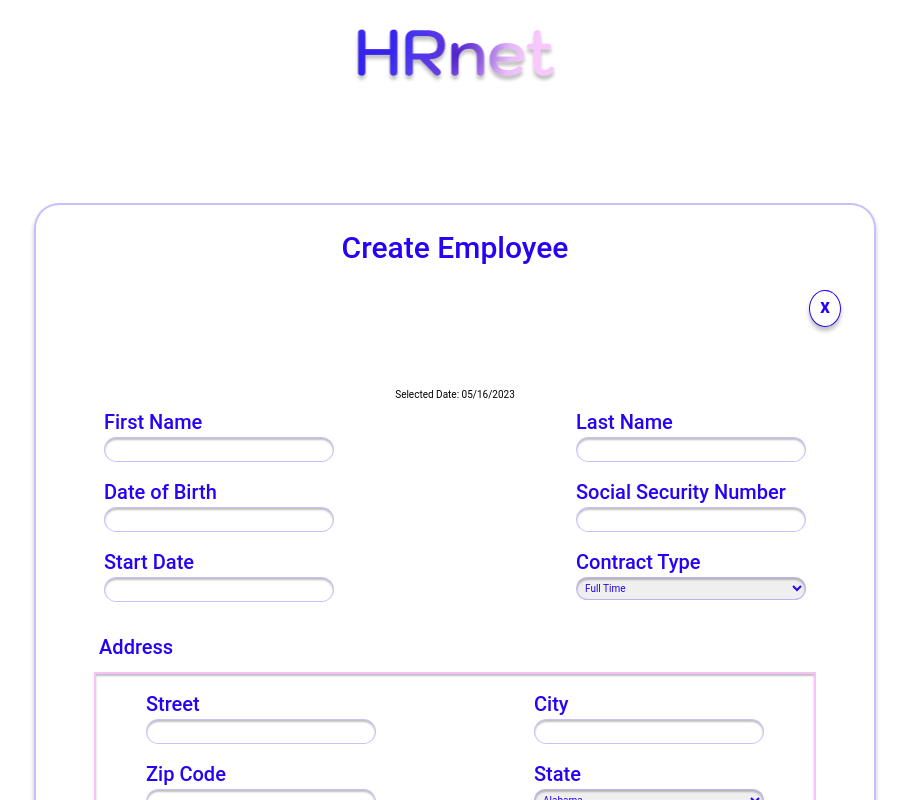
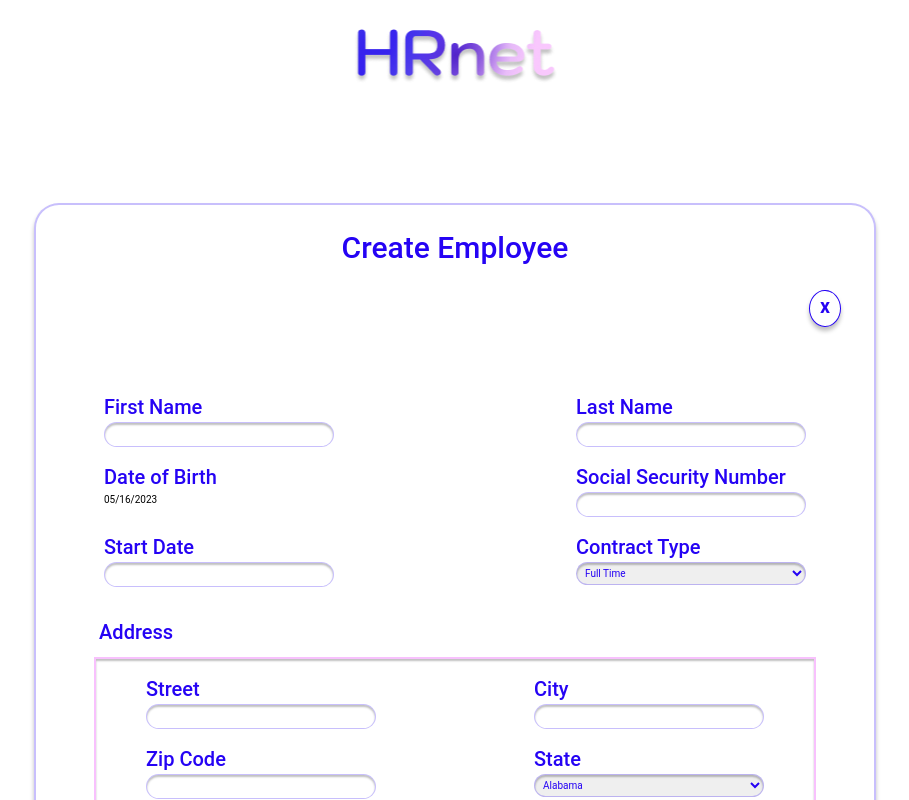
Before and after one commit to Nekochan977/project-14-wealth-health-frontend, a React (Create React App) app: page / in a window 1280 px wide. Both pictures are taken after a click on the button "Create new employee". Shown: the top 800 px of the page, without its empty margins (185-1094 px from the left). Built offline with nearby package versions, Linux system fonts and the light colour scheme; a web font is replaced by a local one.

Commit message:
finalization of calendar logic

```diff
--- a/src/components/calendar/Calendar.jsx
+++ b/src/components/calendar/Calendar.jsx
@@ -5,14 +5,17 @@ import {number} from "prop-types";
 
 const weekDays = ["Mon", "Tue", "Wen", "Thu", "Fri", "Sat", "Sun" ]
 
-// export const getDateValue = (e, value = new Date()) => {
-//     const date = setDate(value, e.target.innerHTML)
-//     const formatedDate = format(date, "P")
-//     console.log(formatedDate)
-// }
+
 
 
 const Calendar = ({className, value = new Date(), onChange}) => {
+    const [openCalendar, setOpenCalendar] = useState(false)
+
+    const [currentDate, setCurrentDate] = useState(new Date())
+
+    const showCalendar = () => {
+        setOpenCalendar((openCalendar)=> true)
+    }
 
     const startDate = startOfMonth(value)
     const endDate = endOfMonth(value)
@@ -32,10 +35,13 @@ const Calendar = ({className, value = new Date(), onChange}) => {
         console.log(value)
         console.log(index)
         console.log(date)
+        setCurrentDate(date)
+        setOpenCalendar(false)
     }
 
     return(
-
+        <div>
+        {openCalendar === true ?
             <div className={className}>
                 <div className={"grid grid-cols-7 items-center justify-center text-center"}>
                     <Cell className={"top-cell"} onClick={prevYear}>{"<<"}</Cell>
@@ -63,6 +69,14 @@ const Calendar = ({className, value = new Date(), onChange}) => {
                     })}
                 </div>
             </div>
+            :
+            <div>
+                <p onClick={showCalendar}>{format(currentDate, "P")}</p>
+            </div>
+        }
+        </div>
+
+
     )
 }
 
--- a/src/components/modal/NewEmployee.jsx
+++ b/src/components/modal/NewEmployee.jsx
@@ -9,22 +9,18 @@ import {format} from "date-fns";
 
 const NewEmployee = () => {
     const [state, setState] = useState("Alabama")
-    const [openCalendar, setOpenCalendar] = useState(false)
 
-    const [currentDate, setCurrentDate] = useState(new Date())
 
     const handleChange = (event) => {
         setState(event.target.value)
     }
 
-    const showCalendar = () => {
-        setOpenCalendar((openCalendar)=> true)
-    }
+
     return(
         <form className={"form"}>
-            <div>
-                <p>Selected Date: {format(currentDate, "P")}</p>
-            </div>
+            {/*<div>*/}
+            {/*    <p>Selected Date: {format(currentDate, "P")}</p>*/}
+            {/*</div>*/}
             <div className={"row"}>
                 <div className={"input-container"}>
                     <label>First Name</label>
@@ -39,11 +35,7 @@ const NewEmployee = () => {
             <div className={"row"}>
                 <div className={"input-container"}>
                     <label>Date of Birth</label>
-                    {openCalendar === true ?
-                        <Calendar value={currentDate} onChange={setCurrentDate} className={"calendar-container"} />
-                        :
-                        <input name={"birth-date"} id={"birth-date"} type={"text"} onInput={showCalendar}/>
-                    }
+                    <Calendar className={"calendar-container"} />
 
                 </div>
                 <div className={"input-container"}>
```
Lines whose indentation alone changed are shown as unchanged.
